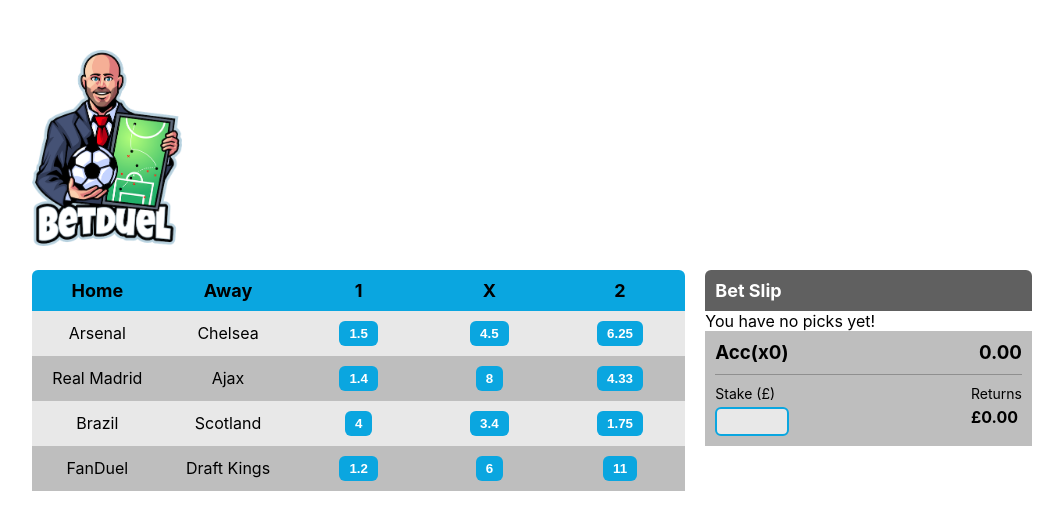
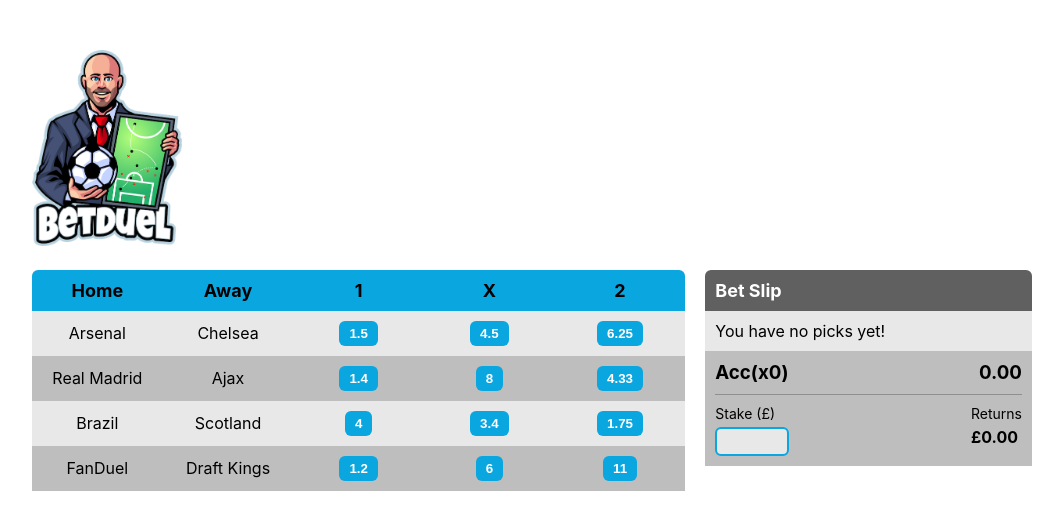
Before and after one commit to darrenkeen/betduel, a React (Create React App) app: page / in a window 1280 px wide. Shown: the top 530 px of the page, without its empty margins (108-1171 px from the left). Built offline with nearby package versions, Linux system fonts and the light colour scheme.

Commit message:
some missed stuff

```diff
--- a/src/components/BetSlip/BetSlip.css
+++ b/src/components/BetSlip/BetSlip.css
@@ -15,7 +15,7 @@
   padding: 10px;
 }
 
-.BetSlipPick {
+.BetSlipPick, .BetSlipEmpty {
   display: flex;
   background-color: #E8E8E8;
   padding: 10px;
--- a/src/components/BetSlip/BetSlip.js
+++ b/src/components/BetSlip/BetSlip.js
@@ -1,10 +1,10 @@
 import './BetSlip.css';
 import Remove from '../../assets/remove.png';
-import { useState } from 'react';
+import { useState, useContext } from 'react';
 import { getTeam } from '../../utils/getTeam';
 import { getCalculatedOdds } from '../../utils/getCalculatedOdds';
 import { getCalculatedReturns } from '../../utils/getCalculatedReturns';
-import { useBetSlip } from '../../hooks/useBetSlip';
+import { BetSlipContext } from '../../contexts/BetSlipContext';
 
 function BetSlipHeading() {
   return (
@@ -22,7 +22,8 @@
   );
 }
 
-function BetSlipPick({ pick, onRemoveFromSlip }) {
+function BetSlipPick({ pick }) {
+  const { onRemoveFromSlip } = useContext(BetSlipContext);
   return (
     <div className="BetSlipPick">
       <div className="BetSlipPick__fixure">
@@ -45,7 +46,7 @@
 
 function BetSlipTotal() {
   const [stake, setStake] = useState('');
-  const { picks } = useBetSlip();
+  const { picks } = useContext(BetSlipContext);
 
   return (
     <div className="BetSlipTotal">
@@ -82,18 +83,14 @@
 }
 
 export function BetSlip() {
-  const { picks, onRemoveFromSlip } = useBetSlip();
+  const { picks } = useContext(BetSlipContext);
 
   return (
     <div className="BetSlip">
       <BetSlipHeading />
       {picks.length < 1 && <BetSlipEmpty />}
       {picks.map((pick) => (
-        <BetSlipPick
-          pick={pick}
-          key={pick.id}
-          onRemoveFromSlip={onRemoveFromSlip}
-        />
+        <BetSlipPick pick={pick} key={pick.id} />
       ))}
       <BetSlipTotal />
     </div>
--- a/src/components/Picks/Picks.js
+++ b/src/components/Picks/Picks.js
@@ -1,6 +1,8 @@
+import { useContext } from 'react';
+
 import './Picks.css';
 import { picksData } from '../../picksData';
-import { useBetSlip } from '../../hooks/useBetSlip';
+import { BetSlipContext } from '../../contexts/BetSlipContext';
 
 function PicksHeading() {
   const headings = ['Home', 'Away', '1', 'X', '2'];
@@ -16,7 +18,7 @@
 }
 
 function PicksFixture({ pick, isOdd }) {
-  const { onAddToSlip, picks } = useBetSlip();
+  const { onAddToSlip, picks } = useContext(BetSlipContext);
   const currentSelection = picks.find((currPick) => currPick.id === pick.id);
   return (
     <div
--- a/src/hooks/useBetSlip.js
+++ /dev/null
@@ -1,14 +0,0 @@
-import { useContext } from 'react';
-
-import { BetSlipContext } from '../contexts/BetSlipContext';
-
-export function useBetSlip() {
-  let context = useContext(BetSlipContext);
-  if (context === undefined) {
-    throw Error(
-      'BetSlipContext must be used inside of a BetSlipContext Provider, ' +
-        'otherwise it will not function correctly.'
-    );
-  }
-  return context;
-}
```
Also changed, not shown: src/components/Loader/Loader.css (added, +8 -0 lines), src/components/Loader/Loader.js (added, +9 -0 lines).
